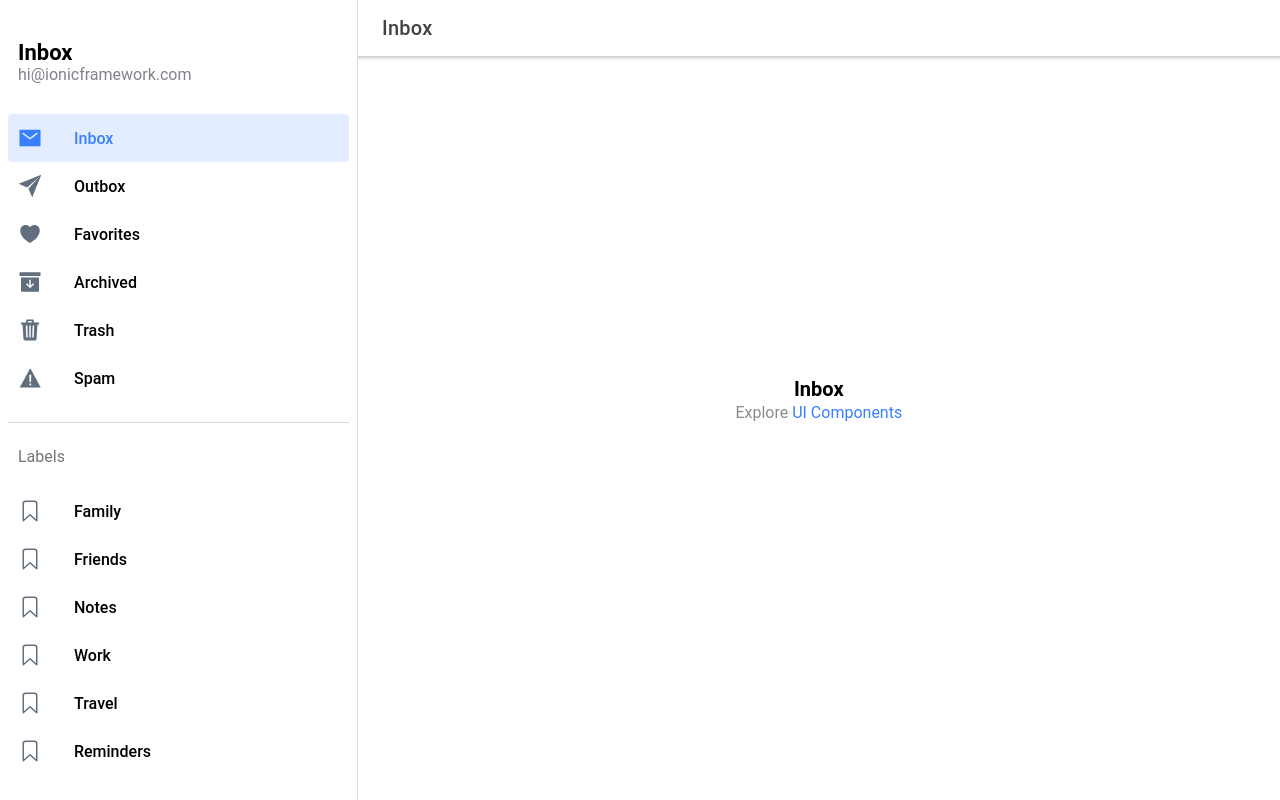
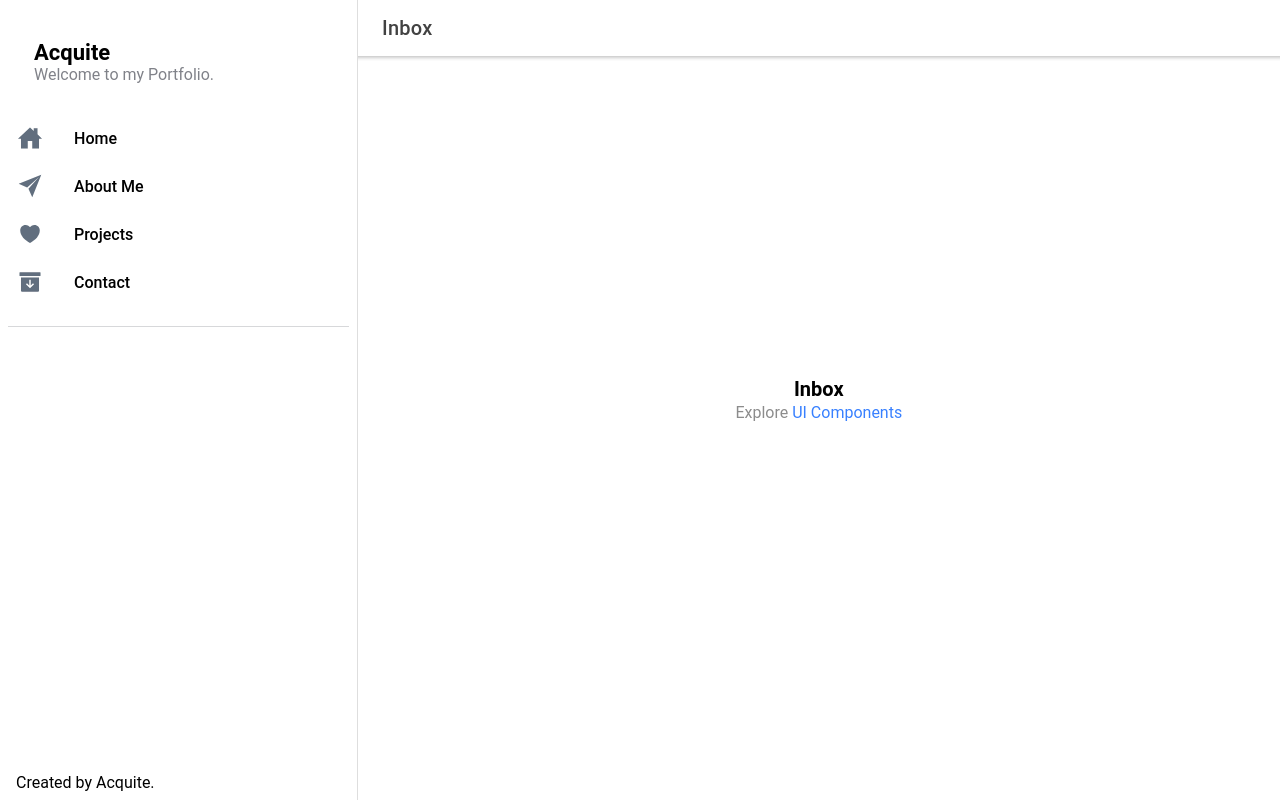
Before and after one commit to acquitelol/portfolio-react, a React (Create React App) app: page /page/Inbox in a window 1280 px wide. Built offline with nearby package versions, Linux system fonts and the light colour scheme.

Commit message:
Added Text Animation

```diff
--- a/package.json
+++ b/package.json
@@ -65,7 +65,8 @@
     ]
   },
   "devDependencies": {
-    "@capacitor/cli": "3.5.1"
+    "@capacitor/cli": "3.5.1",
+    "@ionic/cli": "6.19.1"
   },
   "description": "An Ionic project"
 }
--- a/src/components/Menu.css
+++ b/src/components/Menu.css
@@ -111,3 +111,64 @@ ion-note {
 ion-item.selected {
   --color: var(--ion-color-primary);
 }
+
+#footer {
+  position: fixed;
+  bottom: 0;
+  margin: 0.5em;
+}
+
+
+#logo {
+  transition: transform 300ms ease;
+  text-align: center;
+}
+
+
+#logo::after {
+  content: '|dev';
+  font-weight: 400;
+  position: absolute;
+  opacity: 0;
+  left: 4.1em;
+  transform: translateX(-1em);
+  transition: transform 300ms ease;
+  animation: sheen2 0.3s ease forwards;
+}
+
+[data-type="title"] {
+  transition: transform 300ms ease;
+  margin-left: 1em;
+}
+
+[data-type="title"]:hover,
+[data-type="title"]:focus {
+  transform: translateX(-0.5em);
+}
+
+[data-type="title"]:hover #logo::after,
+[data-type="title"]:focus #logo::after {
+  transition: transform 300ms ease;
+  animation: sheen 0.3s ease forwards;
+}
+
+@keyframes sheen {
+  0% {
+    opacity: 0;
+    transform: translateX(-1em);
+  }
+  100% {
+    opacity: 1;
+    transform: translateX(0);
+  }
+}
+@keyframes sheen2 {
+  0% {
+    opacity: 1;
+    transform: translateX(0);
+  }
+  100% {
+    opacity: 0;
+    transform: translateX(-1em);
+  }
+}
--- a/src/components/Menu.tsx
+++ b/src/components/Menu.tsx
@@ -11,7 +11,7 @@ import {
 } from '@ionic/react';
 
 import { useLocation } from 'react-router-dom';
-import { archiveOutline, archiveSharp, bookmarkOutline, heartOutline, heartSharp, mailOutline, mailSharp, paperPlaneOutline, paperPlaneSharp, trashOutline, trashSharp, warningOutline, warningSharp } from 'ionicons/icons';
+import { archiveOutline, archiveSharp, heartOutline, homeOutline, homeSharp, heartSharp, mailOutline, mailSharp, paperPlaneOutline, paperPlaneSharp, trashOutline, trashSharp, warningOutline, warningSharp } from 'ionicons/icons';
 import './Menu.css';
 
 interface AppPage {
@@ -23,44 +23,31 @@ interface AppPage {
 
 const appPages: AppPage[] = [
   {
-    title: 'Inbox',
-    url: '/page/Inbox',
-    iosIcon: mailOutline,
-    mdIcon: mailSharp
+    title: 'Home',
+    url: '/page/Home',
+    iosIcon: homeOutline,
+    mdIcon: homeSharp
   },
   {
-    title: 'Outbox',
-    url: '/page/Outbox',
+    title: 'About Me',
+    url: '/page/About',
     iosIcon: paperPlaneOutline,
     mdIcon: paperPlaneSharp
   },
   {
-    title: 'Favorites',
-    url: '/page/Favorites',
+    title: 'Projects',
+    url: '/page/Projects',
     iosIcon: heartOutline,
     mdIcon: heartSharp
   },
   {
-    title: 'Archived',
-    url: '/page/Archived',
+    title: 'Contact',
+    url: '/page/Contact',
     iosIcon: archiveOutline,
     mdIcon: archiveSharp
-  },
-  {
-    title: 'Trash',
-    url: '/page/Trash',
-    iosIcon: trashOutline,
-    mdIcon: trashSharp
-  },
-  {
-    title: 'Spam',
-    url: '/page/Spam',
-    iosIcon: warningOutline,
-    mdIcon: warningSharp
   }
 ];
 
-const labels = ['Family', 'Friends', 'Notes', 'Work', 'Travel', 'Reminders'];
 
 const Menu: React.FC = () => {
   const location = useLocation();
@@ -69,8 +56,10 @@ const Menu: React.FC = () => {
     <IonMenu contentId="main" type="overlay">
       <IonContent>
         <IonList id="inbox-list">
-          <IonListHeader>Inbox</IonListHeader>
-          <IonNote>hi@ionicframework.com</IonNote>
+          <div data-type='title'>
+            <IonListHeader id='logo'>Acquite</IonListHeader>
+            <IonNote>Welcome to my Portfolio.</IonNote>
+          </div>
           {appPages.map((appPage, index) => {
             return (
               <IonMenuToggle key={index} autoHide={false}>
@@ -81,9 +70,10 @@ const Menu: React.FC = () => {
               </IonMenuToggle>
             );
           })}
+
         </IonList>
-
-        <IonList id="labels-list">
+        <div id='footer'>Created by Acquite.</div>
+        {/* <IonList id="labels-list">
           <IonListHeader>Labels</IonListHeader>
           {labels.map((label, index) => (
             <IonItem lines="none" key={index}>
@@ -91,7 +81,7 @@ const Menu: React.FC = () => {
               <IonLabel>{label}</IonLabel>
             </IonItem>
           ))}
-        </IonList>
+        </IonList> */}
       </IonContent>
     </IonMenu>
   );
```
Also changed, not shown: 1 other file (tests, documents, lock files or other folders).
